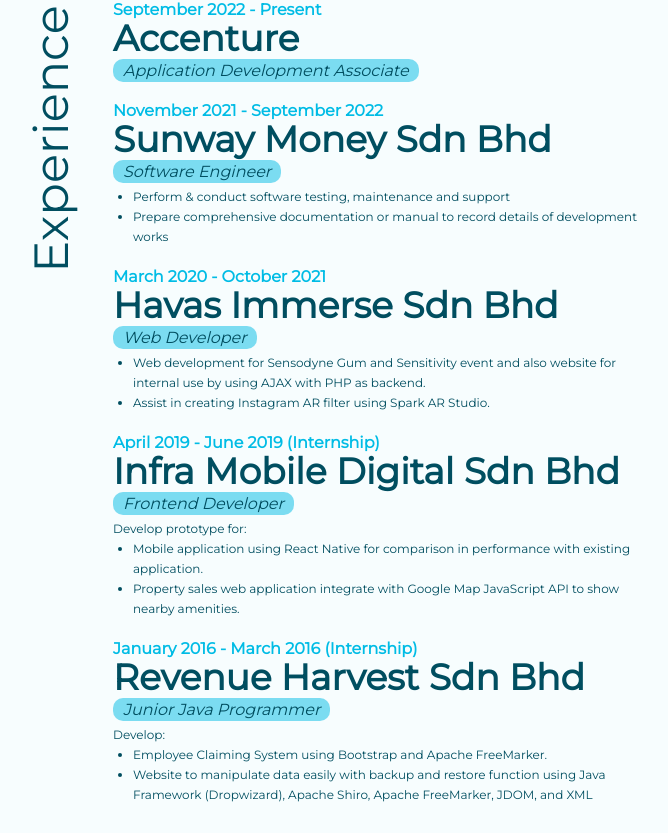
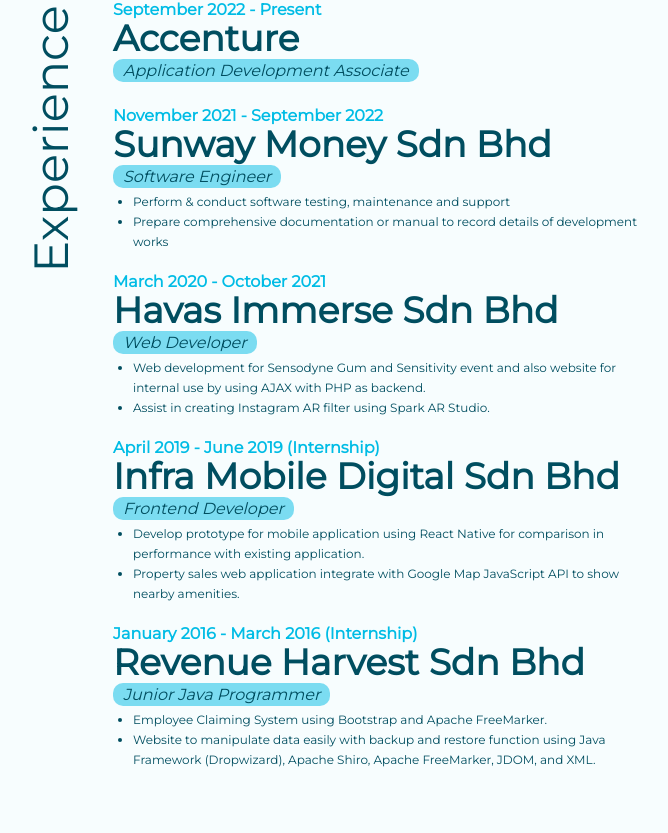
Before and after one commit to l-reginamh/portfolio, a React (Create React App) app: page / in a window 1280 px wide. Shown: the part 1787-2620 px from the top of the page, without its empty margins (239-907 px from the left). Built offline with nearby package versions, Linux system fonts and the light colour scheme; the HTML template or start-up script is replaced by a standard one; a web font is replaced by a local one.

Commit message:
experience usestate

```diff
--- a/src/components/experience/Experience.jsx
+++ b/src/components/experience/Experience.jsx
@@ -1,8 +1,10 @@
-import React from 'react';
+import React, { useState } from 'react';
 import "./experience.css";
+import data from './experiences';
+import ExperienceBlock from './ExperienceBlock';
 
 const Experience = () => {
-
+    const [experiences, setExperiences] = useState(data);
     return (
         <div id='experience' className='exp container pl-6'>
             <div className="vertical-title">
@@ -10,87 +12,7 @@
             </div>
             <div className="content">
                 <div className="exp-list">
-                    <div className="exp-block">
-                        <div className="exp-timeline">
-                            September 2022 - Present
-                        </div>
-                        <div className="exp-company">
-                            Accenture
-                        </div>
-                        <div className="exp-position">
-                            <i>Application Development Associate</i>
-                        </div>
-                    </div>
-                    <div className="exp-block">
-                        <div className="exp-timeline">
-                            November 2021 - September 2022
-                        </div>
-                        <div className="exp-company">
-                            Sunway Money Sdn Bhd
-                        </div>
-                        <div className="exp-position">
-                            <i>Software Engineer</i>
-                        </div>
-                        <div className="exp-description">
-                            <ul>
-                                <li>Perform & conduct software testing, maintenance and support</li>
-                                <li>Prepare comprehensive documentation or manual to record details of development works</li>
-                            </ul>
-                        </div>
-                    </div>
-                    <div className="exp-block">
-                        <div className="exp-timeline">
-                            March 2020 - October 2021
-                        </div>
-                        <div className="exp-company">
-                            Havas Immerse Sdn Bhd
-                        </div>
-                        <div className="exp-position">
-                            <i>Web Developer</i>
-                        </div>
-                        <div className="exp-description">
-                            <ul>
-                                <li>Web development for Sensodyne Gum and Sensitivity event and also website for internal use by using AJAX with PHP as backend.</li>
-                                <li>Assist in creating Instagram AR filter using Spark AR Studio.</li>
-                            </ul>
-                        </div>
-                    </div>
-                    <div className="exp-block">
-                        <div className="exp-timeline">
-                            April 2019 - June 2019 (Internship)
-                        </div>
-                        <div className="exp-company">
-                            Infra Mobile Digital Sdn Bhd
-                        </div>
-                        <div className="exp-position">
-                            <i>Frontend Developer</i>
-                        </div>
-                        <div className="exp-description">
-                            Develop prototype for:  <br/>
-                            <ul>
-                                <li>Mobile application using React Native for comparison in performance with existing application.</li>
-                                <li>Property sales web application integrate with Google Map JavaScript API to show nearby amenities.</li>
-                            </ul>
-                        </div>
-                    </div>
-                    <div className="exp-block">
-                        <div className="exp-timeline">
-                            January 2016 - March 2016 (Internship)
-                        </div>
-                        <div className="exp-company">
-                            Revenue Harvest Sdn Bhd
-                        </div>
-                        <div className="exp-position">
-                            <i>Junior Java Programmer</i>
-                        </div>
-                        <div className="exp-description">
-                            Develop: <br/>
-                            <ul>
-                                <li>Employee Claiming System using Bootstrap and Apache FreeMarker.</li>
-                                <li>Website to manipulate data easily with backup and restore function using Java Framework (Dropwizard), Apache Shiro, Apache FreeMarker, JDOM, and XML</li>
-                            </ul>
-                        </div>
-                    </div>
+                    <ExperienceBlock experiences={experiences} />
                 </div>
             </div>
         </div>
--- /dev/null
+++ b/src/components/experience/ExperienceBlock.jsx
@@ -0,0 +1,36 @@
+import React from 'react';
+import "./experience.css";
+import ExperienceBlockDescription from './ExperienceBlockDescription';
+
+const ExperienceBlock = ({experiences}) => {
+
+    return (
+        <>
+        {
+            experiences.map((experience) => {
+                const {timeframe, company, position, description} = experience;
+                return (
+                    <div className="exp-block">
+                        <div className="exp-timeline">
+                            {timeframe}
+                        </div>
+                        <div className="exp-company">
+                            {company}
+                        </div>
+                        <div className="exp-position">
+                            <i>{position}</i>
+                        </div>
+                        <div className="exp-description">
+                            <ul>
+                                <ExperienceBlockDescription descriptions={description} />
+                            </ul>
+                        </div>
+                    </div>
+                );
+            })
+        }
+        </>
+    );
+}
+
+export default ExperienceBlock;
--- /dev/null
+++ b/src/components/experience/ExperienceBlockDescription.jsx
@@ -0,0 +1,19 @@
+import React from 'react';
+import "./experience.css";
+
+const ExperienceBlockDescription = ({descriptions}) => {
+
+    return (
+        <>
+        {
+            descriptions.map((description) => {
+                return (
+                    <li>{description}</li>
+                );
+            })
+        }
+        </>
+    );
+}
+
+export default ExperienceBlockDescription;
--- /dev/null
+++ b/src/components/experience/experiences.js
@@ -0,0 +1,41 @@
+export default [
+    {
+        id: 5,
+        timeframe: 'September 2022 - Present',
+        company: 'Accenture',
+        position: 'Application Development Associate',
+        description: [],
+    },
+    {
+        id: 4,
+        timeframe: 'November 2021 - September 2022',
+        company: 'Sunway Money Sdn Bhd',
+        position: 'Software Engineer',
+        description: ['Perform & conduct software testing, maintenance and support'
+                    , 'Prepare comprehensive documentation or manual to record details of development works'],
+    },
+    {
+        id: 3,
+        timeframe: 'March 2020 - October 2021',
+        company: 'Havas Immerse Sdn Bhd',
+        position: 'Web Developer',
+        description: ['Web development for Sensodyne Gum and Sensitivity event and also website for internal use by using AJAX with PHP as backend.'
+                    , 'Assist in creating Instagram AR filter using Spark AR Studio.'],
+    },
+    {
+        id: 2,
+        timeframe: 'April 2019 - June 2019 (Internship)',
+        company: 'Infra Mobile Digital Sdn Bhd',
+        position: 'Frontend Developer',
+        description: ['Develop prototype for mobile application using React Native for comparison in performance with existing application.'
+                    , 'Property sales web application integrate with Google Map JavaScript API to show nearby amenities.'],
+    },
+    {
+        id: 1,
+        timeframe: 'January 2016 - March 2016 (Internship)',
+        company: 'Revenue Harvest Sdn Bhd',
+        position: 'Junior Java Programmer',
+        description: ['Employee Claiming System using Bootstrap and Apache FreeMarker.'
+                    , 'Website to manipulate data easily with backup and restore function using Java Framework (Dropwizard), Apache Shiro, Apache FreeMarker, JDOM, and XML.'],
+    },
+  ];
```
